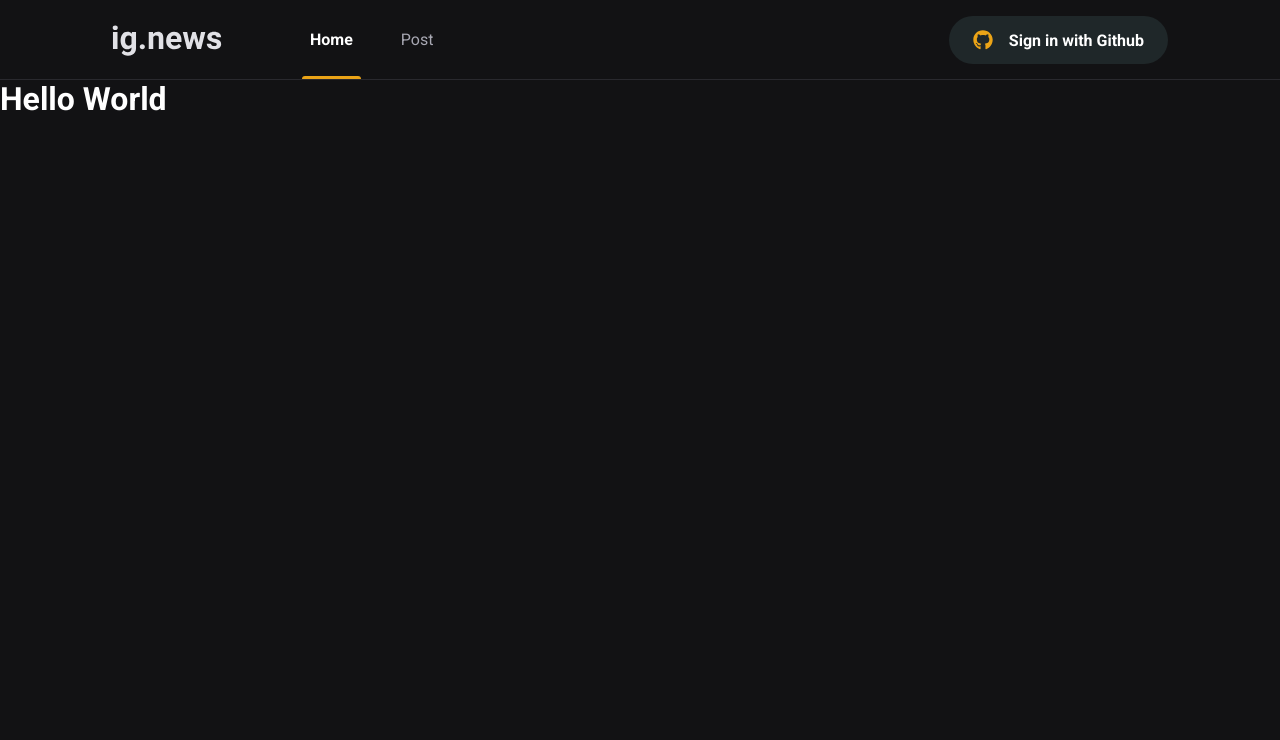
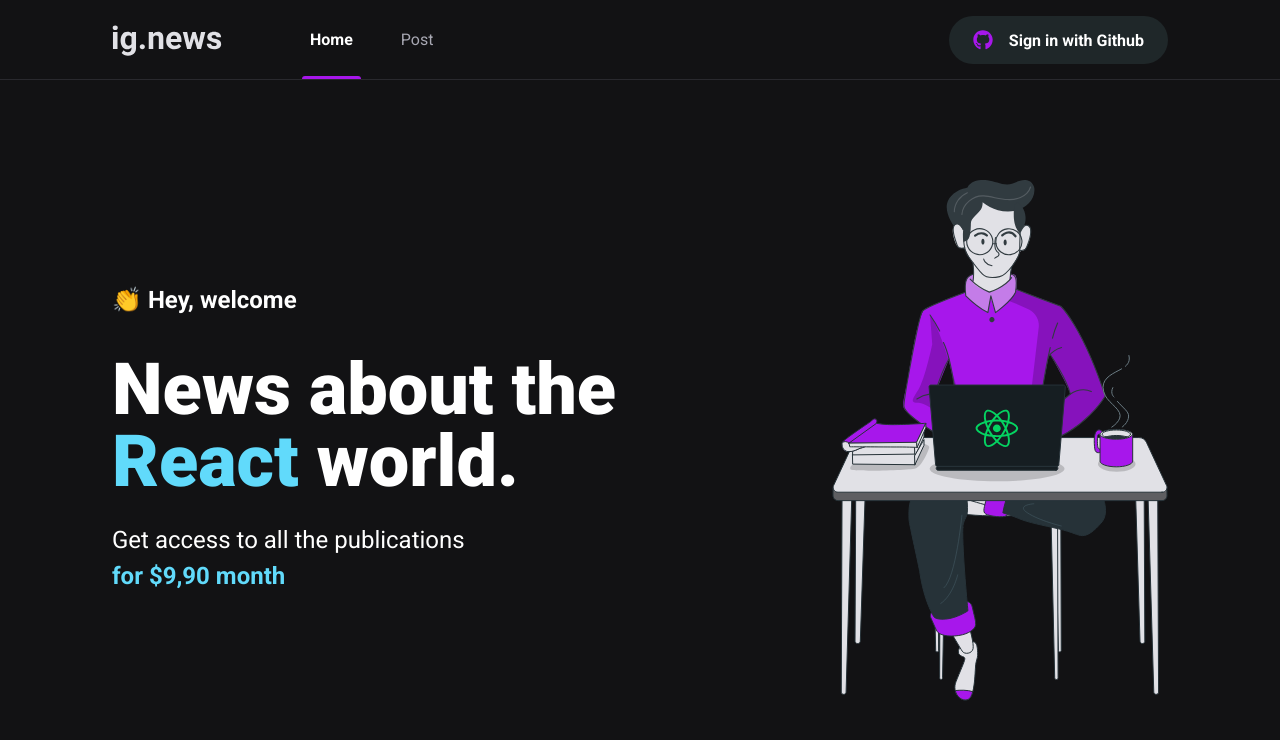
Before and after one commit to BrunoFay/Ignite-News, a Next.js app: page / in a window 1280 px wide. Shown: the top 740 px of the page. Built offline with nearby package versions, Linux system fonts and the light colour scheme.

Commit message:
NEW start home page css

```diff
--- a/src/components/Header/styles.module.scss
+++ b/src/components/Header/styles.module.scss
@@ -49,7 +49,7 @@
         position: absolute;
         bottom: 1px;
         left: 0;
-        background: var(--orange-500);
+        background: var(--purple-500);
       }
     }
   }
--- a/src/components/SigningButton/index.tsx
+++ b/src/components/SigningButton/index.tsx
@@ -13,7 +13,7 @@
     </button>
   ) : (
     <button className={styles.singInButton}>
-      <FaGithub color="#eba417" />
+      <FaGithub color="#A717EB" />
       Sign in with Github
     </button>
   )
--- a/src/pages/index.tsx
+++ b/src/pages/index.tsx
@@ -1,14 +1,27 @@
 import Head from 'next/head'
+import Image from 'next/image'
+import ManImage from '../public/images/manHomePage.svg'
+import styles from '../styles/home.module.scss'
 
 export default function Home() {
   return (
     <>
       <Head>
-        <title>Ig News</title>
+        <title> Home |Ig News</title>
       </Head>
-      <h1>
-        Hello <span>World</span>
-      </h1>
+      <main className={styles.contentContainer}>
+        <section className={styles.hero}>
+          <span>👏 Hey, welcome</span>
+          <h1>
+            News about the <span>React</span> world.
+          </h1>
+          <p>
+            Get access to all the publications <br />
+            <span>for $9,90 month</span>
+          </p>
+        </section>
+        <Image src={ManImage} alt="Man coding" />
+      </main>
     </>
   )
 }
--- a/src/styles/globals.scss
+++ b/src/styles/globals.scss
@@ -21,7 +21,7 @@
   --gray-900:#121214;
 
   --cyan-500:#61dafb;
-  --orange-500:#eba417;
+  --purple-500:#A717EB;
 }
 
 * {
--- /dev/null
+++ b/src/styles/home.module.scss
@@ -0,0 +1,42 @@
+.contentContainer {
+  max-width: 1120px;
+  margin:  0 auto;
+  padding: 0 2rem;
+  height: calc(100vh - 5rem);
+
+  display: flex;
+  align-items: center;
+  justify-content: space-between;
+
+}
+
+.hero {
+  max-width: 600px;
+
+> span {
+  font-size: 1.5rem;
+  font-weight: bold;
+}
+
+h1 {
+  font-size: 4.5rem;
+  line-height: 4.5rem;
+  font-weight: 900;
+  margin-top: 2.5rem;
+
+  span {
+    color: var(--cyan-500);
+  }
+}
+
+p {
+  font-size: 1.5rem;
+  line-height: 2.25rem;
+  margin-top: 1.5rem;
+
+  span {
+    color: var(--cyan-500);
+    font-weight: bold;
+  }
+}
+}
```
Also changed, not shown: src/public/images/manHomePage.svg (added).
